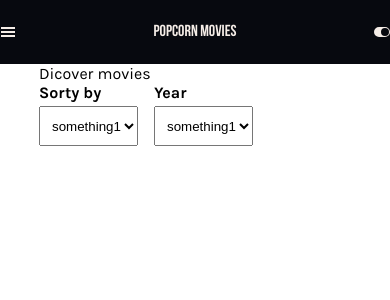
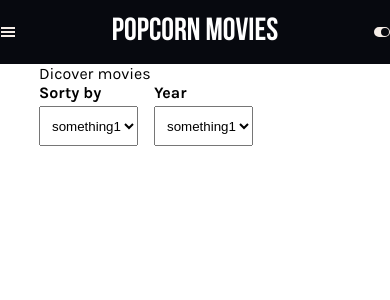
Before and after one commit to DawidSkoPython/simple-database-movie, a React (Create React App) app: page / in a window 390 px wide. Shown: the top 300 px of the page. Built offline with nearby package versions, Linux system fonts and the light colour scheme.

Commit message:
add hamburger and logo theme

```diff
--- a/src/App.tsx
+++ b/src/App.tsx
@@ -4,16 +4,20 @@ import { Layout } from "./components/layout/Layout";
 import GlobalStyle from "./GlobalStyle";
 import Header from "./components/header/Header";
 import { Discover } from "./pages/discover/Discover";
+import { ThemeProvider } from "styled-components";
+import Themes from "./themes/Themes";
 
 function App() {
   return (
     <BrowserRouter>
+      <ThemeProvider theme={Themes}>
         <GlobalStyle />
         <Layout>
           <Switch>
             <Route path="/" component={Discover} />
           </Switch>
         </Layout>
+      </ThemeProvider>
     </BrowserRouter>
   );
 }
--- a/src/components/header/Header.tsx
+++ b/src/components/header/Header.tsx
@@ -6,10 +6,10 @@ import PopcornIconSvg from "src/themes/icons/popcorn.svg";
 import { GiHamburgerMenu } from "react-icons/gi";
 import { BsToggleOn } from "react-icons/bs";
 
-import Logo from "./Logo";
 import LogoWrapper from "./LogoWrapper";
 import PopcornIcon from "./PopcornIcon";
 import HeaderStyled from "./HeaderStyled";
+import Logo from "./logo/Logo";
 
 type HeaderProps = {};
 
@@ -24,8 +24,8 @@ export const Header: React.FC<HeaderProps> = ({}) => {
             {/* <LogoWrapper> */}
             {/* <Logo id="logo"> */}
             {/* <PopcornIcon src={PopcornIconSvg} /> */}
-            <div>Popcorn Movies</div>
-            {/* </Logo> */}
+            {/* <div>Popcorn Movies</div> */}
+            <Logo />
             {/* </LogoWrapper> */}
 
             <BsToggleOn />
@@ -36,8 +36,8 @@ export const Header: React.FC<HeaderProps> = ({}) => {
             {/* <LogoWrapper> */}
             {/* <Logo id="logo"> */}
             {/* <PopcornIcon src={PopcornIconSvg} /> */}
-            <div>Popcorn Movies</div>
-            {/* </Logo> */}
+            {/* <div>Popcorn Movies</div> */}
+            <Logo />
             {/* </LogoWrapper> */}
 
             <BsToggleOn />
--- a/src/components/header/logo/Logo.tsx
+++ b/src/components/header/logo/Logo.tsx
@@ -1,6 +1,17 @@
 import React from "react";
-import LogoWrapper from "../LogoWrapper";
+import LogoWrapper from "./LogoWrapper";
+
+export type LogoProps = {
+  isDarkTheme: boolean;
+  isMenuOpen: boolean;
+};
 
 export const Logo = () => {
-  return <LogoWrapper>Popcorn movie</LogoWrapper>;
+  return (
+    <LogoWrapper isDarkTheme={false} isMenuOpen={false}>
+      Popcorn movies
+    </LogoWrapper>
+  );
 };
+
+export default Logo;
--- a/src/components/header/logo/LogoWrapper.ts
+++ b/src/components/header/logo/LogoWrapper.ts
@@ -1,3 +1,19 @@
 import styled from "styled-components";
+import { LogoProps } from "./Logo";
 
-const LogoWrapper = styled.span``;
+const LogoWrapper = styled.span<LogoProps>`
+  font-family: "Bebas Neue", serif;
+  font-style: normal;
+  font-weight: 500;
+  color: ${(props: LogoProps) => (props.isDarkTheme && props.isMenuOpen ? "#000" : "#FFF")};
+  font-size: 2em;
+  display: inline-block;
+  text-transform: uppercase;
+  cursor: pointer;
+
+  &:hover {
+    color: ${(props: any) => props.theme.light.colors.primary};
+  }
+`;
+
+export default LogoWrapper;
--- /dev/null
+++ b/src/themes/Themes.ts
@@ -0,0 +1,28 @@
+const Themes = {
+  light: {
+    colors: {
+      primary: "#F2355B",
+      secondary: "#161616",
+      background: "#FFFFFF",
+      text: "#000000",
+      mobileMenuOverlay: "#000000",
+      card: "#FFFFFF",
+      themeToggleThumb: "#161616",
+      paginationHover: "#CDCDCD",
+    },
+  },
+  dark: {
+    colors: {
+      primary: "#F2355B",
+      secondary: "#090909",
+      background: "#161616",
+      text: "hsla(0,0%,100%,0.88)",
+      mobileMenuOverlay: "#FFFFFF",
+      card: "#090909",
+      themeToggleThumb: "#FFFFFF",
+      paginationHover: "#292929",
+    },
+  },
+};
+
+export default Themes;
```
Also changed, not shown: src/components/header/hamburger/Hamburger.tsx (added, +8 -0 lines), src/components/header/hamburger/HamburgerWrapper.ts (added, +8 -0 lines). Lines whose indentation alone changed are shown as unchanged.
